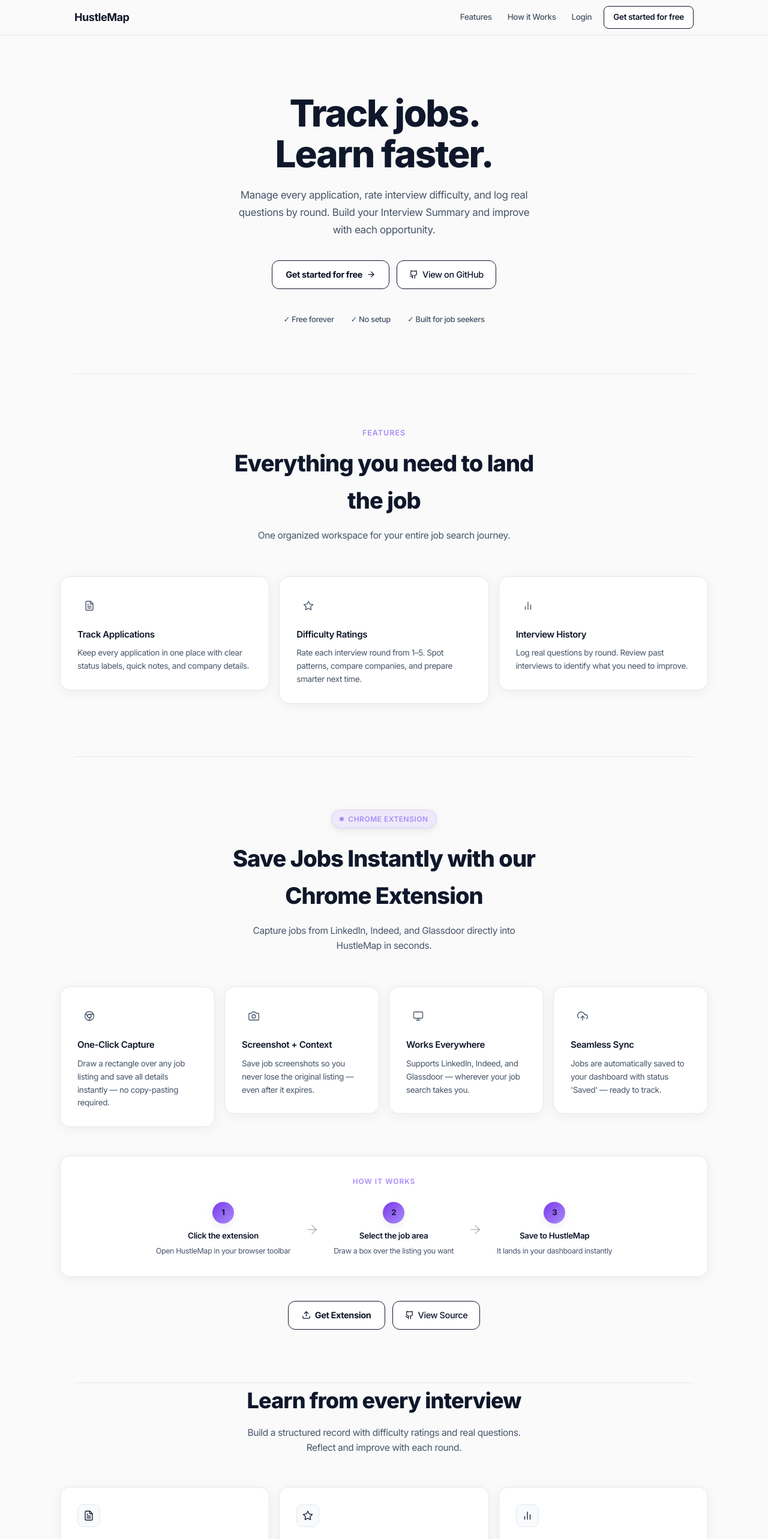
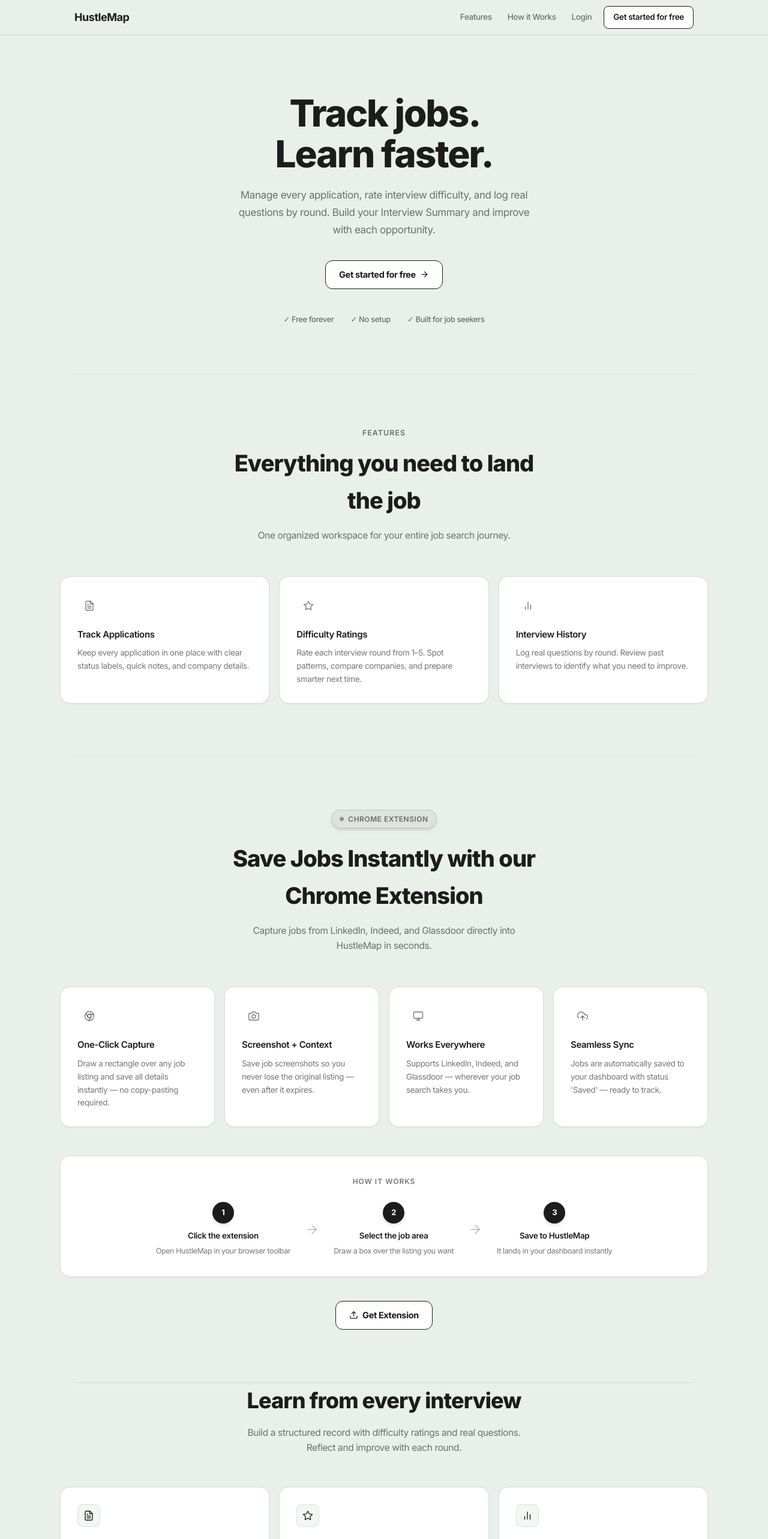
Before and after one commit to Akshatgupta000/HustleMap, a React (Vite) app in the folder client/: page / in a window 1280 px wide. Shown: the top 2566 px of the page at 60% size. Built offline with nearby package versions, Linux system fonts and the light colour scheme.

Commit message:
feat: add authentication, landing page, and browser extension integration pages

```diff
--- a/client/src/pages/Landing.jsx
+++ b/client/src/pages/Landing.jsx
@@ -20,11 +20,12 @@ function useFadeIn() {
 }
 
 // ─── Animated section wrapper ─────────────────────────────────────────────────
-function Reveal({ children, delay = 0 }) {
+function Reveal({ children, delay = 0, className = "" }) {
   const [ref, visible] = useFadeIn();
   return (
     <div
       ref={ref}
+      className={className}
       style={{
         transition: `opacity 0.65s ease ${delay}ms, transform 0.65s ease ${delay}ms`,
         opacity: visible ? 1 : 0,
@@ -40,25 +41,25 @@ function Reveal({ children, delay = 0 }) {
 function FeatureCard({ icon: Icon, title, desc, delay }) {
   const [hovered, setHovered] = useState(false);
   return (
-    <Reveal delay={delay}>
+    <Reveal delay={delay} className="h-full">
       <div
         onMouseEnter={() => setHovered(true)}
         onMouseLeave={() => setHovered(false)}
-        className={`bg-background-card backdrop-blur-xl border border-border rounded-2xl p-7 cursor-default transition-all duration-300 ${
+        className={`bg-white backdrop-blur-xl border border-charcoal/15 rounded-2xl p-7 cursor-default transition-all duration-300 h-full flex flex-col ${
           hovered
-            ? "shadow-glow -translate-y-1 scale-[1.015] border-brand-500/30"
-            : "shadow-glass"
+            ? "shadow-md -translate-y-1 scale-[1.015] border-charcoal/20"
+            : "shadow-sm"
         }`}
       >
         <div
-          className={`w-10 h-10 rounded-[10px] flex items-center justify-center mb-4 transition-colors duration-300 ${
-            hovered ? "bg-brand-500/20" : "bg-white/5"
+          className={`w-10 h-10 rounded-[10px] flex items-center justify-center mb-4 shrink-0 transition-colors duration-300 ${
+            hovered ? "bg-charcoal/10" : "bg-white/5"
           }`}
         >
-          <Icon size={18} className={`transition-colors duration-300 ${hovered ? "text-brand-400" : "text-slate-600"}`} strokeWidth={1.8} />
+          <Icon size={18} className={`transition-colors duration-300 ${hovered ? "text-charcoal" : "text-charcoal/60"}`} strokeWidth={1.8} />
         </div>
-        <h3 className="text-[15px] font-semibold text-slate-900 mb-2 tracking-tight">{title}</h3>
-        <p className="text-[13.5px] text-slate-600 leading-relaxed m-0">{desc}</p>
+        <h3 className="text-[15px] font-semibold text-charcoal mb-2 tracking-tight shrink-0">{title}</h3>
+        <p className="text-[13.5px] text-charcoal/60 leading-relaxed m-0 flex-1">{desc}</p>
       </div>
     </Reveal>
   );
@@ -69,12 +70,12 @@ function Step({ num, title, desc, delay }) {
   return (
     <Reveal delay={delay}>
       <div className="flex gap-5 items-start">
-        <div className="shrink-0 w-9 h-9 rounded-full bg-gradient-to-br from-brand-600 to-brand-400 text-slate-900 flex items-center justify-center text-[13px] font-bold mt-0.5 shadow-glow">
+        <div className="shrink-0 w-9 h-9 rounded-full bg-gradient-to-br from-charcoal to-charcoal text-white flex items-center justify-center text-[13px] font-bold mt-0.5 shadow-md">
           {num}
         </div>
         <div>
-          <h3 className="text-[15px] font-semibold text-slate-900 mb-1.5 tracking-tight">{title}</h3>
-          <p className="text-[13.5px] text-slate-600 leading-relaxed m-0">{desc}</p>
+          <h3 className="text-[15px] font-semibold text-charcoal mb-1.5 tracking-tight">{title}</h3>
+          <p className="text-[13.5px] text-charcoal/60 leading-relaxed m-0">{desc}</p>
         </div>
       </div>
     </Reveal>
@@ -127,13 +128,13 @@ export default function Landing() {
   const [isMobileMenuOpen, setIsMobileMenuOpen] = useState(false);
 
   return (
-    <div className="min-h-screen bg-background font-[inherit]">
+    <div className="min-h-screen bg-sage font-[inherit]">
 
       {/* ── HEADER ── */}
-      <header className="sticky top-0 z-50 border-b border-border bg-background/80 backdrop-blur-xl supports-[backdrop-filter]:bg-background/60">
+      <header className="sticky top-0 z-50 border-b border-charcoal/15 bg-sage/80 backdrop-blur-xl supports-[backdrop-filter]:bg-sage/60">
         <div className="max-w-[1080px] mx-auto px-6 h-[58px] flex items-center justify-between">
           <Link to="/" className="flex items-center no-underline group">
-            <span className="text-[18px] font-bold text-slate-900 tracking-tight">HustleMap</span>
+            <span className="text-[18px] font-bold text-charcoal tracking-tight">HustleMap</span>
           </Link>
 
           {/* Desktop Nav */}
@@ -142,19 +143,19 @@ export default function Landing() {
               <a
                 key={href}
                 href={href}
-                className="text-[13.5px] text-slate-600 font-medium no-underline px-2.5 py-[5px] rounded-lg transition-all hover:text-slate-900 hover:bg-white/10"
+                className="text-[13.5px] text-charcoal/60 font-medium no-underline px-2.5 py-[5px] rounded-lg transition-all hover:text-charcoal hover:bg-white/10"
               >
                 {label}
               </a>
             ))}
             <Link
               to="/login"
-              className="text-[13.5px] text-slate-600 font-medium no-underline px-2.5 py-[5px] rounded-lg transition-colors hover:text-slate-900 hover:bg-white/10"
+              className="text-[13.5px] text-charcoal/60 font-medium no-underline px-2.5 py-[5px] rounded-lg transition-colors hover:text-charcoal hover:bg-white/10"
             >
               Login
             </Link>
             <Link to="/register" className="no-underline ml-1">
-              <button className="bg-white text-slate-900 border border-slate-900 rounded-lg px-[15px] py-[7px] text-[13.5px] font-semibold cursor-pointer tracking-tight transition-all hover:bg-slate-50 hover:shadow-sm">
+              <button className="bg-white text-charcoal border border-charcoal rounded-lg px-[15px] py-[7px] text-[13.5px] font-semibold cursor-pointer tracking-tight transition-all hover:bg-sage-light hover:shadow-sm">
                 Get started for free
               </button>
             </Link>
@@ -165,19 +166,19 @@ export default function Landing() {
             onClick={() => setIsMobileMenuOpen(!isMobileMenuOpen)}
             className="md:hidden p-1.5 rounded-lg hover:bg-white/[0.06] transition-colors"
           >
-            {isMobileMenuOpen ? <X size={20} className="text-slate-900" /> : <Menu size={20} className="text-slate-900" />}
+            {isMobileMenuOpen ? <X size={20} className="text-charcoal" /> : <Menu size={20} className="text-charcoal" />}
           </button>
         </div>
 
         {/* Mobile Nav Overlay */}
         {isMobileMenuOpen && (
-          <div className="md:hidden absolute top-[58px] left-0 right-0 bg-background/95 backdrop-blur-xl border-b border-border shadow-glass px-6 py-6 flex flex-col gap-4 animate-in slide-in-from-top duration-200">
+          <div className="md:hidden absolute top-[58px] left-0 right-0 bg-sage/95 backdrop-blur-xl border-b border-charcoal/15 shadow-sm px-6 py-6 flex flex-col gap-4 animate-in slide-in-from-top duration-200">
             {[["#features", "Features"], ["#how-it-works", "How it Works"]].map(([href, label]) => (
               <a
                 key={href}
                 href={href}
                 onClick={() => setIsMobileMenuOpen(false)}
-                className="text-[15px] font-medium text-slate-900 no-underline py-2 border-b border-border/50 hover:text-brand-400 transition-colors"
+                className="text-[15px] font-medium text-charcoal no-underline py-2 border-b border-charcoal/15/50 hover:text-charcoal/60 transition-colors"
               >
                 {label}
               </a>
@@ -185,12 +186,12 @@ export default function Landing() {
             <Link
               to="/login"
               onClick={() => setIsMobileMenuOpen(false)}
-              className="text-[15px] font-medium text-slate-900 no-underline py-2 border-b border-border/50 hover:text-brand-400 transition-colors"
+              className="text-[15px] font-medium text-charcoal no-underline py-2 border-b border-charcoal/15/50 hover:text-charcoal/60 transition-colors"
             >
               Login
             </Link>
             <Link to="/register" onClick={() => setIsMobileMenuOpen(false)} className="no-underline pt-2">
-              <button className="w-full bg-white text-slate-900 border border-slate-900 rounded-xl py-3 text-[15px] font-bold cursor-pointer tracking-tight transition-all hover:bg-slate-50">
+              <button className="w-full bg-white text-charcoal border border-charcoal rounded-xl py-3 text-[15px] font-bold cursor-pointer tracking-tight transition-all hover:bg-sage-light">
                 Get started for free
               </button>
             </Link>
@@ -205,16 +206,16 @@ export default function Landing() {
         <div className="max-w-[720px] mx-auto px-6 relative z-10">
 
           <Reveal delay={80}>
-            <h1 className="text-[clamp(36px,6vw,62px)] font-extrabold text-slate-900 leading-[1.1] tracking-[-2px] mb-5">
+            <h1 className="text-[clamp(36px,6vw,62px)] font-extrabold text-charcoal leading-[1.1] tracking-[-2px] mb-5">
               Track jobs.{" "}
-              <span className="relative inline-block text-slate-900">
+              <span className="relative inline-block text-charcoal">
                 <span className="relative z-10">Learn faster.</span>
               </span>
             </h1>
           </Reveal>
 
           <Reveal delay={140}>
-            <p className="text-[17px] text-slate-600 leading-[1.7] mx-auto mb-9 max-w-[520px]">
+            <p className="text-[17px] text-charcoal/60 leading-[1.7] mx-auto mb-9 max-w-[520px]">
               Manage every application, rate interview difficulty, and log real questions by round. Build your Interview Summary and improve with each opportunity.
             </p>
           </Reveal>
@@ -222,25 +223,17 @@ export default function Landing() {
           <Reveal delay={200}>
             <div className="flex justify-center items-center gap-3 flex-wrap">
               <Link to="/register" className="no-underline">
-                <button className="inline-flex items-center gap-[7px] bg-white text-slate-900 border border-slate-900 rounded-xl px-[22px] py-[11px] text-[14.5px] font-bold cursor-pointer tracking-tight transition-all hover:bg-slate-50 hover:shadow-sm hover:scale-[1.02]">
+                <button className="inline-flex items-center gap-[7px] bg-white text-charcoal border border-charcoal rounded-xl px-[22px] py-[11px] text-[14.5px] font-bold cursor-pointer tracking-tight transition-all hover:bg-sage-light hover:shadow-sm hover:scale-[1.02]">
                   Get started for free <ArrowRight size={15} />
                 </button>
               </Link>
-              <a
-                href="https://github.com/Akshatgupta000/HustleMap"
-                target="_blank"
-                rel="noopener noreferrer"
-                className="inline-flex items-center gap-[7px] bg-white text-slate-900 border border-slate-900 rounded-xl px-5 py-[11px] text-[14.5px] font-medium no-underline transition-all hover:bg-slate-50 hover:shadow-sm hover:scale-[1.02]"
-              >
-                <Github size={15} /> View on GitHub
-              </a>
             </div>
           </Reveal>
 
           <Reveal delay={280}>
             <div className="mt-10 flex justify-center gap-7 flex-wrap">
               {["✓ Free forever", "✓ No setup", "✓ Built for job seekers"].map((text) => (
-                <span key={text} className="text-[13px] text-slate-600 font-medium">{text}</span>
+                <span key={text} className="text-[13px] text-charcoal/60 font-medium">{text}</span>
               ))}
             </div>
           </Reveal>
@@ -257,11 +250,11 @@ export default function Landing() {
         <div className="max-w-[1080px] mx-auto">
           <Reveal delay={0}>
             <div className="text-center mb-14">
-              <p className="text-[12.5px] font-semibold text-brand-400 tracking-[1px] uppercase mb-2.5">Features</p>
-              <h2 className="text-[clamp(26px,4vw,38px)] font-extrabold text-slate-900 tracking-tight mx-auto mb-3.5 max-w-[500px]">
+              <p className="text-[12.5px] font-semibold text-charcoal/60 tracking-[1px] uppercase mb-2.5">Features</p>
+              <h2 className="text-[clamp(26px,4vw,38px)] font-extrabold text-charcoal tracking-tight mx-auto mb-3.5 max-w-[500px]">
                 Everything you need to land the job
               </h2>
-              <p className="text-[15.5px] text-slate-600 max-w-[440px] mx-auto leading-relaxed">
+              <p className="text-[15.5px] text-charcoal/60 max-w-[440px] mx-auto leading-relaxed">
                 One organized workspace for your entire job search journey.
               </p>
             </div>
@@ -302,14 +295,14 @@ export default function Landing() {
           {/* Header */}
           <Reveal delay={0}>
             <div className="text-center mb-14">
-              <div className="inline-flex items-center gap-[7px] bg-brand-500/10 border border-brand-500/20 rounded-full px-[13px] py-[5px] mb-5 shadow-glow">
-                <div className="w-[7px] h-[7px] rounded-full bg-brand-400" />
-                <span className="text-[12px] font-semibold text-brand-400 tracking-[0.5px] uppercase">Chrome Extension</span>
+              <div className="inline-flex items-center gap-[7px] bg-charcoal/5 border border-charcoal/15 rounded-full px-[13px] py-[5px] mb-5 shadow-md">
+                <div className="w-[7px] h-[7px] rounded-full bg-charcoal/40" />
+                <span className="text-[12px] font-semibold text-charcoal/60 tracking-[0.5px] uppercase">Chrome Extension</span>
               </div>
-              <h2 className="text-[clamp(26px,4vw,38px)] font-extrabold text-slate-900 tracking-tight mx-auto mb-3.5 max-w-[600px]">
+              <h2 className="text-[clamp(26px,4vw,38px)] font-extrabold text-charcoal tracking-tight mx-auto mb-3.5 max-w-[600px]">
                 Save Jobs Instantly with our Chrome Extension
               </h2>
-              <p className="text-[15.5px] text-slate-600 max-w-[460px] mx-auto leading-relaxed">
+              <p className="text-[15.5px] text-charcoal/60 max-w-[460px] mx-auto leading-relaxed">
                 Capture jobs from LinkedIn, Indeed, and Glassdoor directly into HustleMap in seconds.
               </p>
             </div>
@@ -344,8 +337,8 @@ export default function Landing() {
           </div>
 
           <Reveal delay={0}>
-            <div className="bg-background-card backdrop-blur-xl border border-border rounded-2xl p-8 mb-10 shadow-glass">
-              <p className="text-[12px] font-semibold text-brand-400 tracking-[1px] uppercase mb-6 text-center">How it works</p>
+            <div className="bg-white backdrop-blur-xl border border-charcoal/15 rounded-2xl p-8 mb-10 shadow-sm">
+              <p className="text-[12px] font-semibold text-charcoal/60 tracking-[1px] uppercase mb-6 text-center">How it works</p>
               <div className="flex flex-col sm:flex-row items-center justify-center gap-3 sm:gap-0">
                 {[
                   {
@@ -366,21 +359,21 @@ export default function Landing() {
                 ].map(({ num, label, sub }, i) => (
                   <div key={num} className="flex sm:flex-row flex-col items-center gap-3 sm:gap-0 w-full sm:w-auto">
                     <div className="flex flex-col items-center text-center px-6 flex-1 min-w-[160px]">
-                      <div className="w-9 h-9 rounded-full bg-gradient-to-br from-brand-600 to-brand-400 text-slate-900 flex items-center justify-center text-[13px] font-bold mb-2.5 shadow-glow">
+                      <div className="w-9 h-9 rounded-full bg-gradient-to-br from-charcoal to-charcoal text-white flex items-center justify-center text-[13px] font-bold mb-2.5 shadow-md">
                         {num}
                       </div>
-                      <p className="text-[13.5px] font-semibold text-slate-900 mb-1 tracking-tight">{label}</p>
-                      <p className="text-[12.5px] text-slate-600 leading-relaxed">{sub}</p>
+                      <p className="text-[13.5px] font-semibold text-charcoal mb-1 tracking-tight">{label}</p>
+                      <p className="text-[12.5px] text-charcoal/60 leading-relaxed">{sub}</p>
                     </div>
                     {i < 2 && (
-                      <div className="hidden sm:flex items-center text-slate-900/30">
+                      <div className="hidden sm:flex items-center text-charcoal/30">
                         <svg width="24" height="24" viewBox="0 0 24 24" fill="none" stroke="currentColor" strokeWidth="1.5" strokeLinecap="round" strokeLinejoin="round">
                           <line x1="5" y1="12" x2="19" y2="12"/><polyline points="12 5 19 12 12 19"/>
                         </svg>
                       </div>
                     )}
                     {i < 2 && (
-                      <div className="flex sm:hidden items-center text-slate-900/30">
+                      <div className="flex sm:hidden items-center text-charcoal/30">
                         <svg width="20" height="20" viewBox="0 0 24 24" fill="none" stroke="currentColor" strokeWidth="1.5" strokeLinecap="round" strokeLinejoin="round">
                           <line x1="12" y1="5" x2="12" y2="19"/><polyline points="19 12 12 19 5 12"/>
                         </svg>
@@ -401,20 +394,12 @@ export default function Landing() {
                 rel="noopener noreferrer"
                 className="no-underline"
               >
-                <button className="inline-flex items-center gap-[7px] bg-white text-slate-900 border border-slate-900 rounded-xl px-[22px] py-[11px] text-[14.5px] font-bold cursor-pointer tracking-tight transition-all hover:bg-slate-50 hover:shadow-sm hover:scale-[1.02]">
+                <button className="inline-flex items-center gap-[7px] bg-white text-charcoal border border-charcoal rounded-xl px-[22px] py-[11px] text-[14.5px] font-bold cursor-pointer tracking-tight transition-all hover:bg-sage-light hover:shadow-sm hover:scale-[1.02]">
                   <svg xmlns="http://www.w3.org/2000/svg" width="15" height="15" viewBox="0 0 24 24" fill="none" stroke="currentColor" strokeWidth="2" strokeLinecap="round" strokeLinejoin="round">
                     <path d="M21 15v4a2 2 0 0 1-2 2H5a2 2 0 0 1-2-2v-4"/><polyline points="17 8 12 3 7 8"/><line x1="12" y1="3" x2="12" y2="15"/>
                   </svg>
                   Get Extension
                 </button>
-              </a>
-              <a
-                href="https://github.com/Akshatgupta000/HustleMap"
-                target="_blank"
-                rel="noopener noreferrer"
-                className="inline-flex items-center gap-[7px] bg-white text-slate-900 border border-slate-900 rounded-xl px-5 py-[11px] text-[14.5px] font-medium no-underline transition-all hover:bg-slate-50 hover:shadow-sm hover:scale-[1.02]"
-              >
-                <Github size={15} /> View Source
               </a>
             </div>
           </Reveal>
@@ -432,10 +417,10 @@ export default function Landing() {
         <div className="max-w-[1080px] mx-auto">
           <Reveal delay={0}>
             <div className="text-center mb-[52px]">
-              <h2 className="text-[clamp(24px,4vw,36px)] font-extrabold text-slate-900 tracking-tight mb-3">
+              <h2 className="text-[clamp(24px,4vw,36px)] font-extrabold text-charcoal tracking-tight mb-3">
                 Learn from every interview
               </h2>
-              <p className="text-[15.5px] text-slate-600 max-w-[460px] mx-auto leading-relaxed">
+              <p className="text-[15.5px] text-charcoal/60 max-w-[460px] mx-auto leading-relaxed">
                 Build a structured record with difficulty ratings and real questions. Reflect and improve with each round.
               </p>
             </div>
@@ -466,16 +451,16 @@ export default function Landing() {
               },
             ].map(({ icon: Icon, title, desc, bullets, delay }) => (
               <Reveal key={title} delay={delay}>
-                <div className="bg-background-card backdrop-blur-xl border border-border rounded-2xl p-7 h-full shadow-glass transition-all hover:border-slate-900/10 hover:shadow-glow">
-                  <div className="mb-4 inline-flex items-center justify-center w-[38px] h-[38px] rounded-[10px] bg-slate-50 border border-slate-200">
-                    <Icon size={18} className="text-slate-900" strokeWidth={1.8} />
+                <div className="bg-white backdrop-blur-xl border border-charcoal/15 rounded-2xl p-7 h-full shadow-sm transition-all hover:border-charcoal/10 hover:shadow-md">
+                  <div className="mb-4 inline-flex items-center justify-center w-[38px] h-[38px] rounded-[10px] bg-sage-light border border-charcoal/10">
+                    <Icon size={18} className="text-charcoal" strokeWidth={1.8} />
                   </div>
-                  <h3 className="text-[15px] font-bold text-slate-900 mb-2.5 tracking-tight">{title}</h3>
-                  <p className="text-[13.5px] text-slate-600 leading-relaxed mb-4">{desc}</p>
+                  <h3 className="text-[15px] font-bold text-charcoal mb-2.5 tracking-tight">{title}</h3>
+                  <p className="text-[13.5px] text-charcoal/60 leading-relaxed mb-4">{desc}</p>
                   <ul className="list-none p-0 m-0 flex flex-col gap-2">
                     {bullets.map((b) => (
-                      <li key={b} className="flex items-start gap-2.5 text-[13px] text-slate-600">
-                        <CheckCircle size={13} className="text-brand-400 mt-0.5 shrink-0" />
+                      <li key={b} className="flex items-start gap-2.5 text-[13px] text-charcoal/60">
+                        <CheckCircle size={13} className="text-charcoal/60 mt-0.5 shrink-0" />
                         <span>{b}</span>
                       </li>
                     ))}
@@ -497,8 +482,8 @@ export default function Landing() {
         <div className="max-w-[560px] mx-auto">
           <Reveal delay={0}>
             <div className="text-center mb-[52px]">
-              <p className="text-[12.5px] font-semibold text-brand-400 tracking-[1px] uppercase mb-2.5">How it Works</p>
-              <h2 className="text-[clamp(24px,4vw,36px)] font-extrabold text-slate-900 tracking-tight">
+              <p className="text-[12.5px] font-semibold text-charcoal/60 tracking-[1px] uppercase mb-2.5">How it Works</p>
+              <h2 className="text-[clamp(24px,4vw,36px)] font-extrabold text-charcoal tracking-tight">
                 Up and running in minutes
               </h2>
             </div>
@@ -511,14 +496,14 @@ export default function Landing() {
               desc="Create an account in seconds. No credit card or setup required."
               delay={0}
             />
-            <div className="ml-[18px] w-px h-4 border-l-2 border-dashed border-brand-500/30" />
+            <div className="ml-[18px] w-px h-4 border-l-2 border-dashed border-charcoal/20" />
             <Step
               num={2}
               title="Add your applications"
               desc="Start logging job applications with company, position, status, and notes."
               delay={80}
             />
-            <div className="ml-[18px] w-px h-4 border-l-2 border-dashed border-brand-500/30" />
+            <div className="ml-[18px] w-px h-4 border-l-2 border-dashed border-charcoal/20" />
             <Step
               num={3}
               title="Track and improve"
@@ -532,21 +517,13 @@ export default function Landing() {
 
 
       {/* ── FOOTER ── */}
-      <footer className="border-t border-border py-8 px-6 bg-background">
+      <footer className="border-t border-charcoal/15 py-8 px-6 bg-sage">
         <div className="max-w-[1080px] mx-auto flex flex-col md:flex-row justify-between items-center gap-6 text-center md:text-left">
           <div className="flex items-center">
-            <span className="text-[16px] font-bold text-slate-900">HustleMap</span>
+            <span className="text-[16px] font-bold text-charcoal">HustleMap</span>
           </div>
           <div className="flex gap-5 items-center">
-            <a
-              href="https://github.com/Akshatgupta000/HustleMap"
-              target="_blank"
-              rel="noopener noreferrer"
-              className="text-[13px] text-slate-600 no-underline flex items-center gap-1.5 hover:text-slate-900 transition-colors"
-            >
-              <Github size={13} /> GitHub
-            </a>
-            <span className="text-[13px] text-slate-600">Built with React · Node.js · MongoDB</span>
+            <span className="text-[13px] text-charcoal/60">Built with React · Node.js · MongoDB</span>
           </div>
         </div>
       </footer>
```
Also changed, not shown: client/src/pages/BrowserExtension.jsx (+42 -46 lines), client/src/pages/Login.jsx (+13 -13 lines), client/src/pages/Register.jsx (+16 -16 lines).
